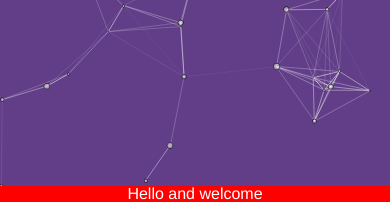
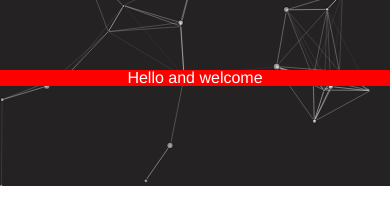
Before and after one commit to Kviist/personal-website, a Vue app: page / in a window 390 px wide. Shown: the part 658-860 px from the top of the page. Built offline with nearby package versions, Linux system fonts and the light colour scheme; what vue-mathjax would draw is missing.

Commit message:
navbar fix

```diff
--- a/src/App.vue
+++ b/src/App.vue
@@ -7,7 +7,7 @@
           </div>
         </div>
         <div class="right">
-         <home v-if="whichCompontent() === 'Home'"/>
+          <home v-if="whichCompontent() === 'Home'"/>
         </div>
     </div>
   </div>
@@ -68,7 +68,6 @@ export default {
 }
 
 .left-div {
-  position: absolute;
   width: 16rem;
   padding: 0;
 }
@@ -78,12 +77,14 @@ export default {
   width: 100%;
   height: 100vh;
   display: inline-block;
+  z-index: 999;
 }
 
 @media screen and (max-width: 768px) {
     .left, .left-div, .right{
         width: 100%;
-        height: 100vh;
+        height: auto;
+        overflow: scroll;
     }
 
     .main-comp {
--- a/src/components/NavBar.vue
+++ b/src/components/NavBar.vue
@@ -1,5 +1,5 @@
 <template>
-    <div class="full-height">
+    <div class="">
         <particles-j-s class="particles"></particles-j-s>
         <b-nav vertical class="top">
             <b-img fluid rounded='circle' id="portrait" :src="require('../assets/jonathan.jpg')" alt="Jonathan Kvist" />
@@ -68,10 +68,13 @@ export default {
     margin-top: 1rem;
 }
 .particles{
-    position: absolute;
+    width: 100%;
     height: 100%;
-    width: 100%;
-    background-color: #623e88;
+    position: fixed;
+    z-index: -10;
+    top: 0;
+    left: 0;
+    background-color: rgb(36, 34, 34);
 }
 .navigation {
     opacity: 0.99;
```
